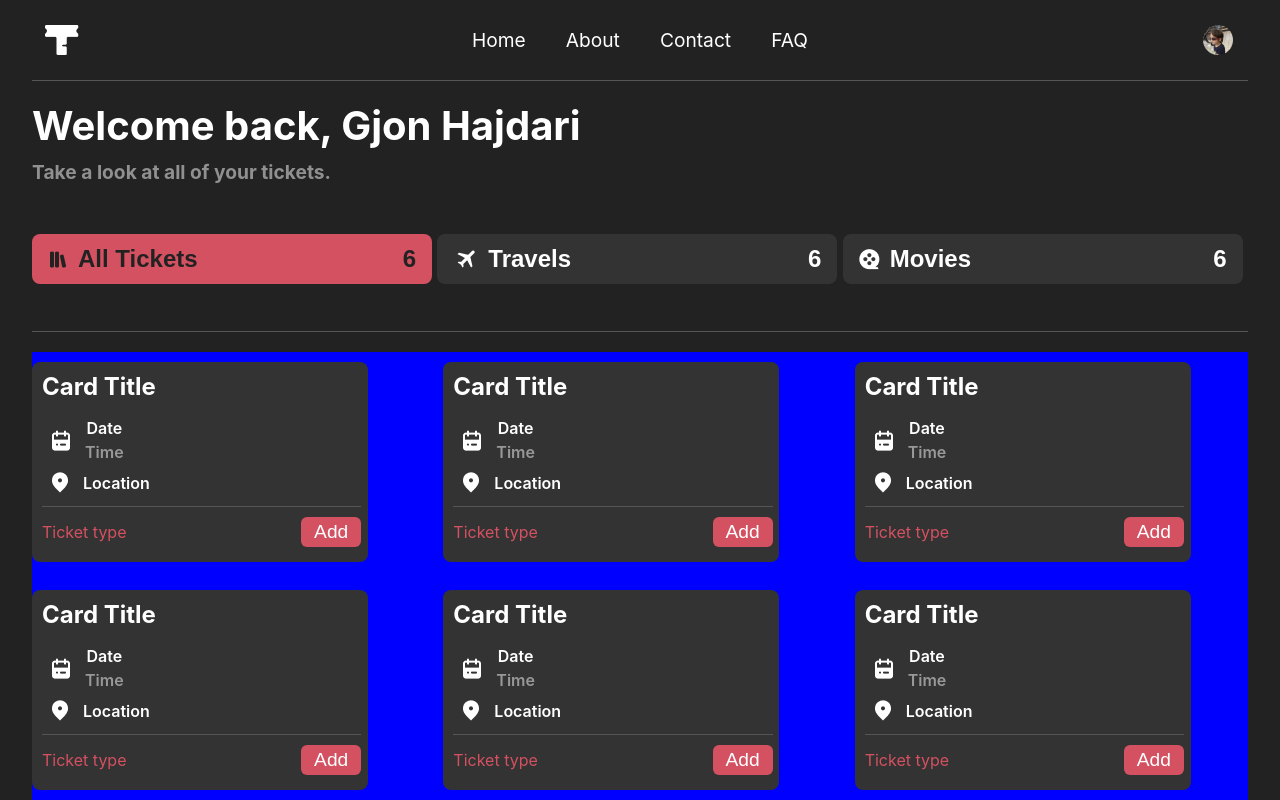
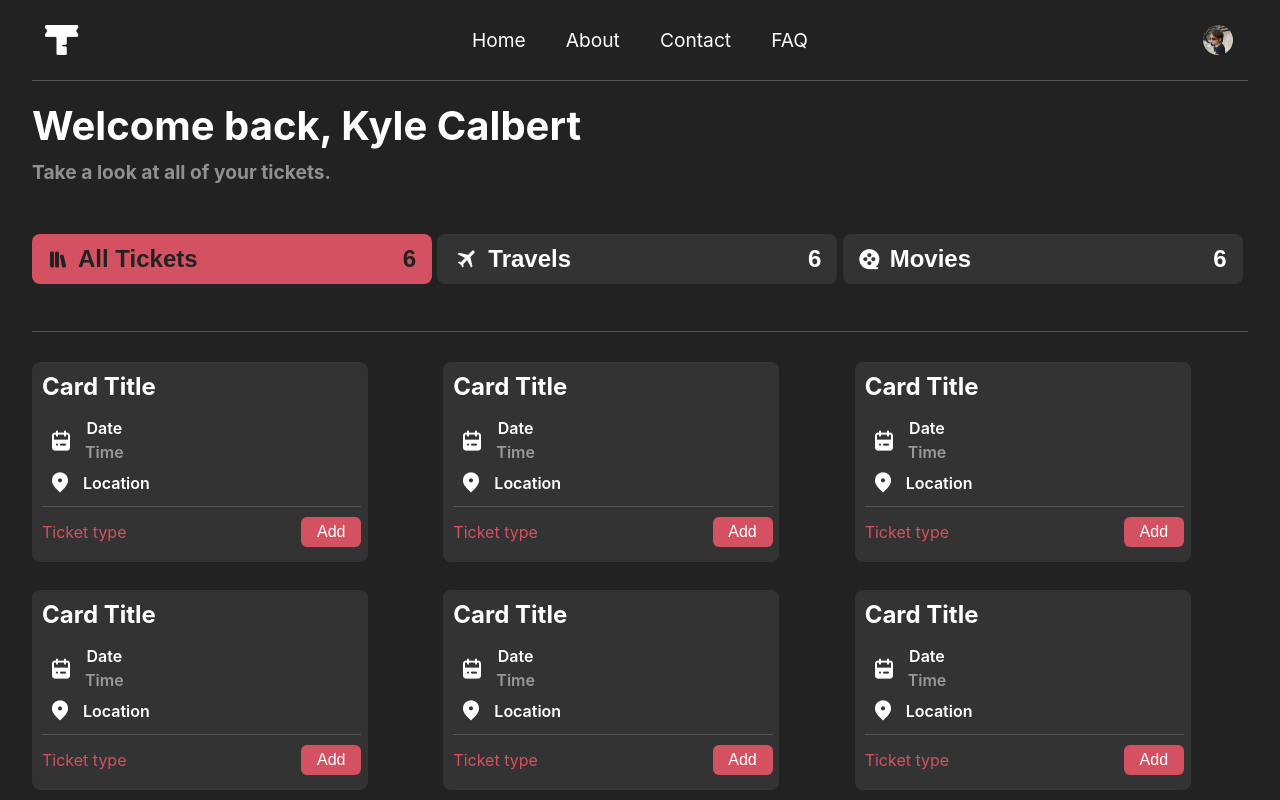
Before and after one commit to kylecalbert/ticket-booker, a React (Create React App) app: page / in a window 1280 px wide. Shown: the top 800 px of the page. Built offline with nearby package versions, Linux system fonts and the light colour scheme.

Commit message:
added a Font file

```diff
--- a/src/components/Content/Card.styles.js
+++ b/src/components/Content/Card.styles.js
@@ -99,5 +99,5 @@ export const AddButtonContainer = styled.button`
   padding-bottom: 2px;
   padding-top: 2px;
 
-  font-size: 1.2em;
+  font-size: 1em;
 `;
--- a/src/components/Content/Content.style.js
+++ b/src/components/Content/Content.style.js
@@ -12,7 +12,7 @@ export const ContentContainer = styled.div`
 export const CardContainer = styled.div`
   display: grid;
 
-  background-color: blue;
+  /* background-color: blue; */
   width: 100%;
   align-items: center;
   justify-content: center;
--- /dev/null
+++ b/src/components/Fonts/Fonts.js
@@ -0,0 +1,11 @@
+export const fontSizes = {
+  small: '1em',
+  medium: '1.2em',
+  Large: '2.5em',
+};
+
+export const fontWeight = {
+  normal: 'normal',
+  semiBold: '600',
+  bold: 'bold',
+};
--- a/src/components/Header/Header.js
+++ b/src/components/Header/Header.js
@@ -3,13 +3,14 @@ import { HeaderContainer, TextContainer } from './Header.style';
 import { darkModeColors } from '../../constants/colors';
 import { HeaderButton } from './HeaderButton';
 import { Text } from '../Text/Text';
+import { fontSizes } from '../Fonts/Fonts';
 export const Header = () => {
   return (
     <HeaderContainer>
       <TextContainer>
-        <Text size="2.5em">Welcome back, Gjon Hajdari</Text>
+        <Text size={fontSizes.Large}>Welcome back, Kyle Calbert</Text>
         <Text
-          size="1.2em"
+          size={fontSizes.medium}
           margin="10px 0 0 0"
           color={darkModeColors.textSecondary}
         >
```
Also changed, not shown: 1 other file (tests, documents, lock files or other folders).
